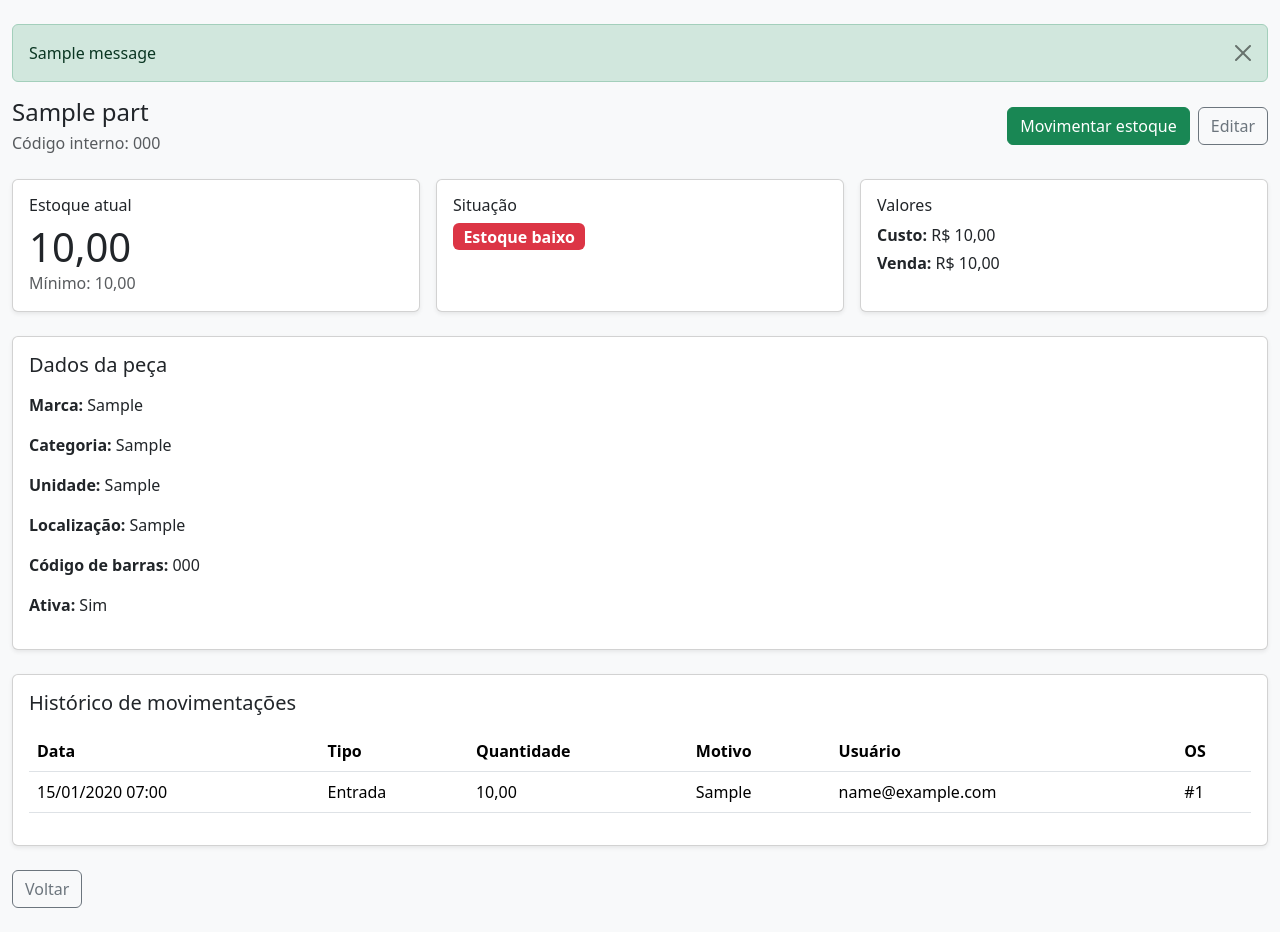
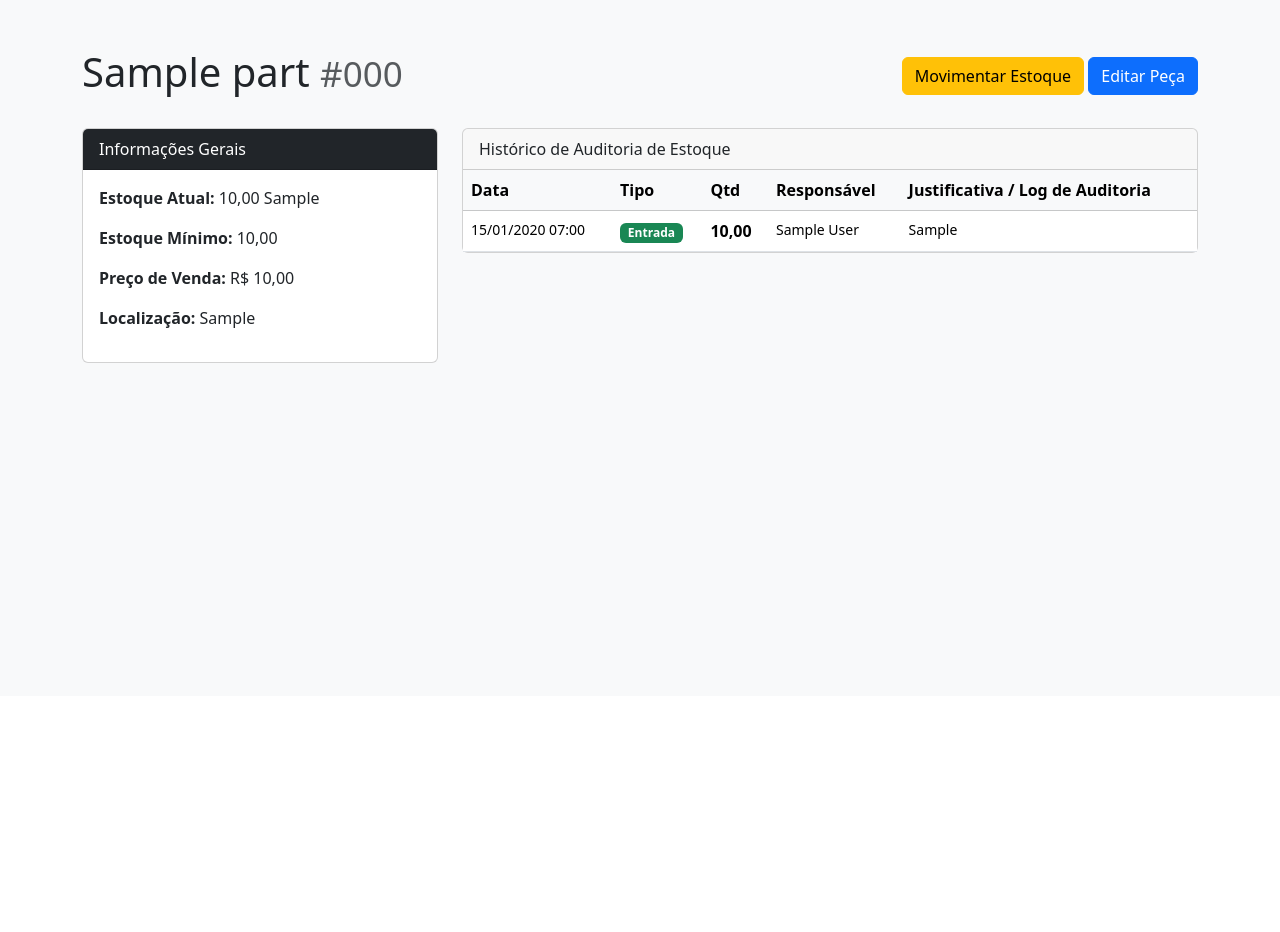
Before and after one commit to CesarBerbel/motormind_old, a Django app: page /estoque/pecas/1/ in a window 1280 px wide; the page is wider, and only the part inside the window is pictured. Shown: the part 104-1036 px from the top of that part. After the commit the page ends 467 px from the top of that part, so only its background shows below. Run offline with Django 5.2, Linux system fonts and the light colour scheme; a user stored in the database is signed in; tables that the repository leaves empty hold one stand-in row (values such as "Sample post"); one stand-in notice (Sample message) is shown.

Commit message:
Mensagens que desaparecem

```diff
--- a/templates/base.html
+++ b/templates/base.html
@@ -1,3 +1,4 @@
+{% load static %}
 {% load group_tags %}
 
 <!doctype html>
@@ -15,9 +16,23 @@
 
     <!-- Bootstrap is used to create a responsive and professional interface. -->
     <link href="https://cdn.jsdelivr.net/npm/bootstrap@5.3.3/dist/css/bootstrap.min.css" rel="stylesheet">
+
+    <!-- Custom public styles -->
+    <link rel="stylesheet" href="{% static 'css/style.css' %}">
 </head>
 
 <body class="bg-light">
+
+<div id="messages-container">
+    {% if messages %}
+        {% for message in messages %}
+            <div class="toast-message toast-{{ message.tags }} animate__animated animate__fadeInDown">
+                <span>{{ message }}</span>
+                <button type="button" class="btn-close btn-close-white ms-2" onclick="this.parentElement.remove()"></button>
+            </div>
+        {% endfor %}
+    {% endif %}
+</div>
 
 <nav class="navbar navbar-expand-lg navbar-dark bg-dark">
     <div class="container-fluid">
@@ -183,27 +198,28 @@
 
 <main class="container-fluid py-4">
 
-    {% if messages %}
-        {% for message in messages %}
-            <div class="alert alert-{{ message.tags }} alert-dismissible fade show" role="alert">
-                {{ message }}
-
-                <button
-                    type="button"
-                    class="btn-close"
-                    data-bs-dismiss="alert"
-                    aria-label="Fechar"
-                ></button>
-            </div>
-        {% endfor %}
-    {% endif %}
-
     {% block content %}
     {% endblock %}
 
 </main>
 
-<script src="https://cdn.jsdelivr.net/npm/bootstrap@5.3.3/dist/js/bootstrap.bundle.min.js"></script>
+<script src="https://code.jquery.com/jquery-3.6.0.min.js"></script>
+<script src="https://cdn.jsdelivr.net/npm/bootstrap@5.3.0/dist/js/bootstrap.bundle.min.js"></script>
 
+<script>
+    $(document).ready(function() {
+        // Select all toast messages
+        let $messages = $('.toast-message');
+
+        if ($messages.length > 0) {
+            // Wait 2 seconds and then fade out
+            setTimeout(function() {
+                $messages.fadeOut(600, function() {
+                    $(this).remove(); // Remove from DOM after fade
+                });
+            }, 2000); // 2000ms = 2 seconds
+        }
+    });
+</script>
 </body>
 </html>
--- a/templates/inventory/part_detail.html
+++ b/templates/inventory/part_detail.html
@@ -1,173 +1,82 @@
 {% extends "base.html" %}
-
-{% block title %}
-    {{ part.name }} - Estoque
-{% endblock %}
+{% load currency %}
 
 {% block content %}
-
+<div class="container mt-4">
     <div class="d-flex justify-content-between align-items-center mb-4">
+        <h1>{{ part.name }} <small class="text-muted">#{{ part.internal_code }}</small></h1>
         <div>
-        <h1 class="h4 mb-1">
-            {{ part.name }}
-        </h1>
-
-        <p class="text-muted mb-0">
-            Código interno: {{ part.internal_code }}
-        </p>
-    </div>
-
-    <div class="d-flex gap-2">
-        <a href="{% url 'inventory:stock_movement_create' part.pk %}" class="btn btn-success">
-            Movimentar estoque
+            <a href="{% url 'inventory:stock_movement_create' part.pk %}" class="btn btn-warning">
+                <i class="bi bi-arrow-left-right"></i> Movimentar Estoque
             </a>
-
-        <a href="{% url 'inventory:part_update' part.pk %}" class="btn btn-outline-secondary">
-            Editar
-        </a>
+            <a href="{% url 'inventory:part_update' part.pk %}" class="btn btn-primary">Editar Peça</a>
         </div>
     </div>
 
-<div class="row g-3 mb-4">
-
+    <div class="row">
         <div class="col-md-4">
-        <div class="card shadow-sm h-100">
+            <div class="card mb-4">
+                <div class="card-header bg-dark text-white">Informações Gerais</div>
                 <div class="card-body">
-                <h2 class="h6">
-                    Estoque atual
-                </h2>
-
-                <p class="display-6 mb-0">
-                    {{ part.current_stock }}
-                </p>
-
-                <p class="text-muted mb-0">
-                    Mínimo: {{ part.minimum_stock }}
-                </p>
+                    <p><strong>Estoque Atual:</strong> {{ part.current_stock }} {{ part.unit }}</p>
+                    <p><strong>Estoque Mínimo:</strong> {{ part.minimum_stock }}</p>
+                    <p><strong>Preço de Venda:</strong> {{ part.sale_price|brl }}</p>
+                    <p><strong>Localização:</strong> {{ part.location|default:"Não informada" }}</p>
                 </div>
             </div>
         </div>
 
-    <div class="col-md-4">
-        <div class="card shadow-sm h-100">
-            <div class="card-body">
-                <h2 class="h6">
-                    Situação
-                </h2>
-
-                {% if part.is_low_stock %}
-                    <span class="badge text-bg-danger fs-6">
-                        Estoque baixo
-                    </span>
-                {% else %}
-                    <span class="badge text-bg-success fs-6">
-                        Estoque normal
-                    </span>
-                {% endif %}
+        <div class="col-md-8">
+            <div class="card">
+                <div class="card-header d-flex justify-content-between align-items-center">
+                    <span>Histórico de Auditoria de Estoque</span>
                 </div>
-        </div>
-    </div>
-
-    <div class="col-md-4">
-        <div class="card shadow-sm h-100">
-            <div class="card-body">
-                <h2 class="h6">
-                    Valores
-                </h2>
-
-                <p class="mb-1">
-                    <strong>Custo:</strong>
-                    R$ {{ part.cost_price }}
-                </p>
-
-                <p class="mb-0">
-                    <strong>Venda:</strong>
-                    R$ {{ part.sale_price }}
-                </p>
-            </div>
-        </div>
-    </div>
-
-</div>
-
-<div class="card shadow-sm mb-4">
-    <div class="card-body">
-
-        <h2 class="h5 mb-3">
-            Dados da peça
-        </h2>
-
-        <p><strong>Marca:</strong> {{ part.brand|default:"-" }}</p>
-        <p><strong>Categoria:</strong> {{ part.category|default:"-" }}</p>
-        <p><strong>Unidade:</strong> {{ part.unit }}</p>
-        <p><strong>Localização:</strong> {{ part.location|default:"-" }}</p>
-        <p><strong>Código de barras:</strong> {{ part.barcode|default:"-" }}</p>
-        <p>
-            <strong>Ativa:</strong>
-            {% if part.is_active %}
-                Sim
-            {% else %}
-                Não
-            {% endif %}
-        </p>
-
-    </div>
-</div>
-
-<div class="card shadow-sm">
-    <div class="card-body">
-
-        <h2 class="h5 mb-3">
-            Histórico de movimentações
-        </h2>
-
                 <div class="table-responsive">
-            <table class="table table-hover align-middle">
-                <thead>
+                    <table class="table table-hover mb-0">
+                        <thead class="table-light">
                             <tr>
                                 <th>Data</th>
                                 <th>Tipo</th>
-                        <th>Quantidade</th>
-                        <th>Motivo</th>
-                        <th>Usuário</th>
-                        <th>OS</th>
+                                <th>Qtd</th>
+                                <th>Responsável</th>
+                                <th>Justificativa / Log de Auditoria</th>
                             </tr>
                         </thead>
-
                         <tbody>
                             {% for movement in movements %}
                             <tr>
-                            <td>{{ movement.created_at|date:"d/m/Y H:i" }}</td>
-                            <td>{{ movement.get_movement_type_display }}</td>
-                            <td>{{ movement.quantity }}</td>
-                            <td>{{ movement.reason }}</td>
-                            <td>{{ movement.created_by.email }}</td>
+                                <td class="small">{{ movement.created_at|date:"d/m/Y H:i" }}</td>
                                 <td>
-                                {% if movement.service_order %}
-                                    #{{ movement.service_order.pk }}
+                                    {% if movement.movement_type == 'in' %}
+                                        <span class="badge bg-success">Entrada</span>
+                                    {% elif movement.movement_type == 'out' %}
+                                        <span class="badge bg-info">Saída</span>
+                                    {% elif movement.movement_type == 'adjust' %}
+                                        <span class="badge bg-warning text-dark">Ajuste</span>
                                     {% else %}
-                                    -
+                                        <span class="badge bg-danger">{{ movement.get_movement_type_display }}</span>
+                                    {% endif %}
+                                </td>
+                                <td><strong>{{ movement.quantity }}</strong></td>
+                                <td class="small">{{ movement.created_by.get_full_name|default:movement.created_by.email }}</td>
+                                <td class="small">
+                                    {% if "[AUDIT]" in movement.reason %}
+                                        <code class="text-primary">{{ movement.reason }}</code>
+                                    {% else %}
+                                        {{ movement.reason }}
                                     {% endif %}
                                 </td>
                             </tr>
                             {% empty %}
                             <tr>
-                            <td colspan="6" class="text-center text-muted py-4">
-                                Nenhuma movimentação registrada.
-                            </td>
+                                <td colspan="5" class="text-center py-4 text-muted">Nenhuma movimentação registrada.</td>
                             </tr>
                             {% endfor %}
                         </tbody>
                     </table>
                 </div>
-
             </div>
         </div>
-
-<div class="mt-4">
-    <a href="{% url 'inventory:part_list' %}" class="btn btn-outline-secondary">
-        Voltar
-    </a>
     </div>
-
+</div>
 {% endblock %}
```
Also changed, not shown: inventory/forms.py (+34 -45 lines), static/css/style.css (added, +30 -0 lines), static/css/service_order_board.css (renamed from static/js/css/service_order_board.css). Lines whose indentation alone changed are shown as unchanged.
